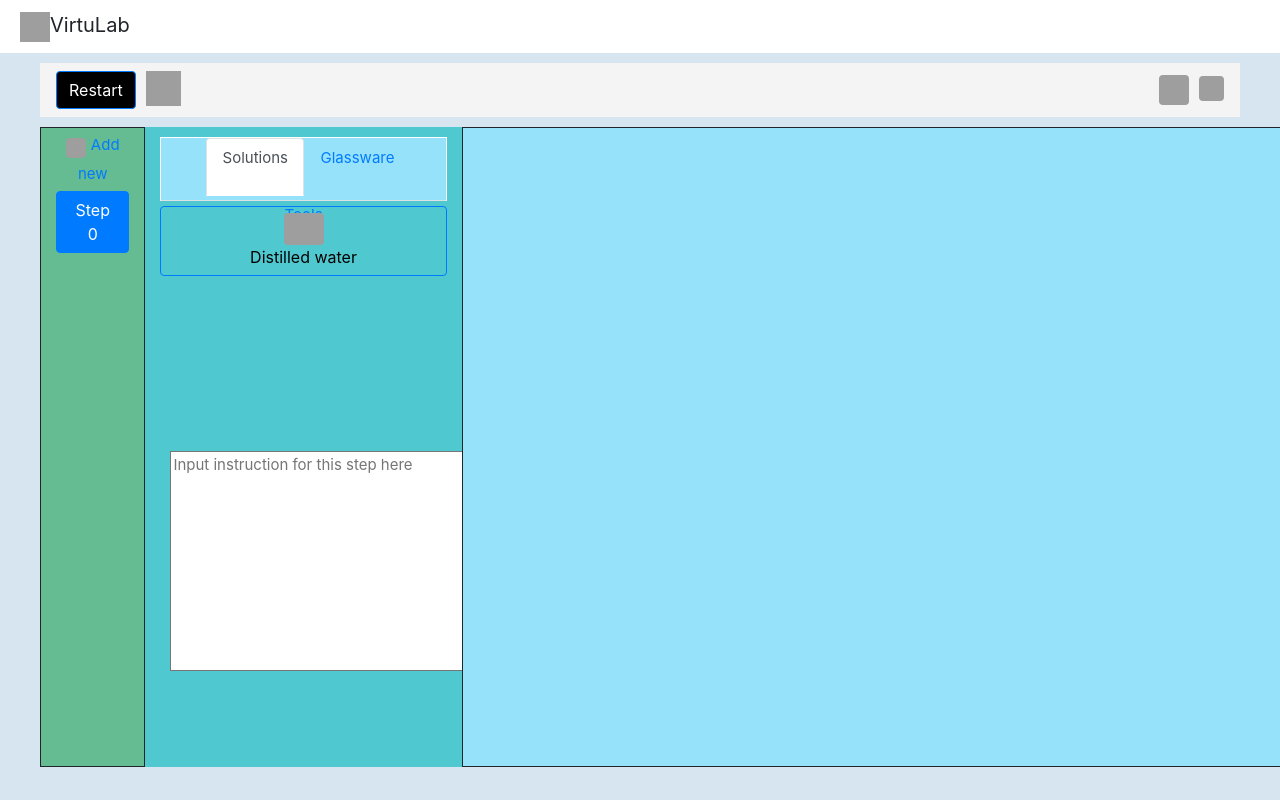
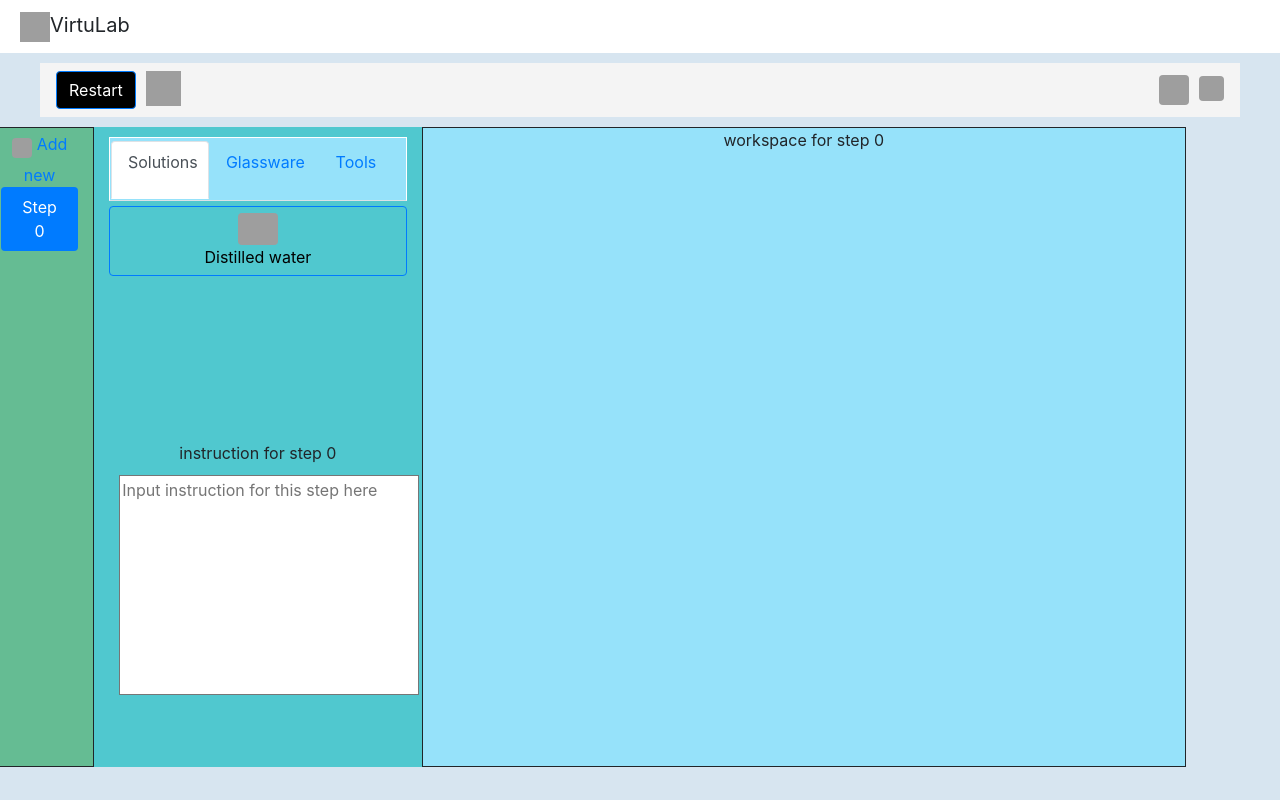
Before and after one commit to weiggwp/VirtuLab, a React (Create React App) app in the folder frontend/: page /create_lab in a window 1280 px wide. Shown: the top 800 px of the page. Built offline with nearby package versions, Linux system fonts and the light colour scheme; grey boxes are pictures that could not be loaded.

Commit message:
Using Tabs for steps in lab creation

```diff
--- a/frontend/src/components/Slides.jsx
+++ b/frontend/src/components/Slides.jsx
@@ -1,5 +1,5 @@
 import React from "react";
-import {Image} from "react-bootstrap";
+import {Image, Nav} from "react-bootstrap";
 import '../stylesheets/slides.css';
 import Container from "react-bootstrap/Container";
 import Row from "react-bootstrap/Row";
@@ -11,67 +11,76 @@ import ToggleButton from "react-bootstrap/ToggleButton";
 
 
 class Slides extends React.Component {
-    state = {
-        numChildren: 0
-    }
+    constructor(props) {
+        super(props);
+        this.state = {
+            // numChildren: props.slide_num,
+            // addChild: props.addChild,
+        }
+    };
 
-    render () {
+    render (){
         const children = [];
         children.push(<ChildComponent key={0} number={0} />);
 
-        for (let i = 1; i <= this.state.numChildren; i += 1) {
-            children.push(<ChildComponent key={i} number={i} />);
-        };
+        for (let i = 1; i <= this.props.slide_num; i += 1) {
+            children.push(<ChildComponent key={i} number={i}/>);
+        }
 
         return (
-            <ParentComponent  addChild={this.onAddChild}>
+            <div>
+                <div>
+                    <a href="#" onClick={this.props.addChild}>
+                        <Image  className="add" src="https://secure.webtoolhub.com/static/resources/icons/set114/28bdd2bd.png" rounded />
+                        Add new
+                    </a>
+                </div>
 
-                {children}
-            </ParentComponent>
+                <Nav variant="pills" className="flex-column">
+                    {children}
+                </Nav>
+            </div>
         );
     }
 
-    onAddChild = () => {
-        this.setState({
-            numChildren: this.state.numChildren + 1
-        });
-    }
+
 }
 
-const ParentComponent = props => (
-    //<div style={{height:"5vh",display:"inline",overflowX:"scroll"}}>
-    <div >
-        {/*tyle={{overflowY:"scroll"}}>*/}
-        <div>
-            <a href="#" onClick={props.addChild}>
-                <Image  className="add" src="https://secure.webtoolhub.com/static/resources/icons/set114/28bdd2bd.png" rounded />
-                Add new
-            </a>
-        </div>
+// const ParentComponent = props => (
+//     //<div style={{height:"5vh",display:"inline",overflowX:"scroll"}}>
+//     <div >
+//         {/*tyle={{overflowY:"scroll"}}>*/}
+//         <div>
+//             <a href="#" onClick={props.addChild}>
+//                 <Image  className="add" src="https://secure.webtoolhub.com/static/resources/icons/set114/28bdd2bd.png" rounded />
+//                 Add new
+//             </a>
+//         </div>
+//
+//         {/*<Container style={{overflowY:"scroll",height:"100%"}}>*/}
+//             {/*<Row style={{overflowX:"scroll",height:"7vh",marginTop:"5px"}}>*/}
+//             {/*    <div id="children-pane" style={{width:"35vh",marginTop:"5px"}}>*/}
+//         <div >
+//
+//             {/*<ButtonToolbar>*/}
+//                 <ToggleButtonGroup vertical className={"Btn-Blue-BG"} type="radio" name="options" >
+//                     {/*<ToggleButton value={1} className={"Btn-Blue-BG togglebutton btn-info"}>{"Step 1"}</ToggleButton>*/}
+//                     {/*<ToggleButton value={2} className={"Btn-Blue-BG togglebutton btn-info"}>{"Step 2"}</ToggleButton>*/}
+//
+//                     {props.children}
+//
+//                 </ToggleButtonGroup>
+//             {/*</ButtonToolbar>*/}
+//         </div>
+//                 {/*</div>*/}
+//             {/*</Row>*/}
+//         {/*</Container>*/}
+//
+//     </div>
+//     // </div>
+// );
 
-        {/*<Container style={{overflowY:"scroll",height:"100%"}}>*/}
-            {/*<Row style={{overflowX:"scroll",height:"7vh",marginTop:"5px"}}>*/}
-            {/*    <div id="children-pane" style={{width:"35vh",marginTop:"5px"}}>*/}
-        <div   >
-
-            {/*<ButtonToolbar>*/}
-                <ToggleButtonGroup vertical className={"Btn-Blue-BG"} type="radio" name="options" >
-                    {/*<ToggleButton value={1} className={"Btn-Blue-BG togglebutton btn-info"}>{"Step 1"}</ToggleButton>*/}
-                    {/*<ToggleButton value={2} className={"Btn-Blue-BG togglebutton btn-info"}>{"Step 2"}</ToggleButton>*/}
-
-                    {props.children}
-
-                </ToggleButtonGroup>
-            {/*</ButtonToolbar>*/}
-        </div>
-                {/*</div>*/}
-            {/*</Row>*/}
-        {/*</Container>*/}
-
-    </div>
-    // </div>
-);
-
-const ChildComponent = props => <ToggleButton value={props.number} className={"Btn-Blue-BG togglebutton "}>{"Step "+props.number}</ToggleButton>;
+const ChildComponent = props => <Nav.Item> <Nav.Link eventKey={props.number}>Step {props.number}</Nav.Link> </Nav.Item>;
+// const ChildComponent = props => <ToggleButton value={props.number} className={"Btn-Blue-BG togglebutton "}>{"Step "+props.number}</ToggleButton>;
 
 export {Slides};
--- a/frontend/src/components/create_lab.jsx
+++ b/frontend/src/components/create_lab.jsx
@@ -4,7 +4,7 @@ import icon from "../Images/v.jpg";
 import '../stylesheets/banner.css';
 import '../stylesheets/student_lab.css';
 import '../stylesheets/create_lab.css';
-import {Button, Col, Container, FormGroup, Image, Nav, Navbar, Row,InputGroup,FormControl,Card} from "react-bootstrap";
+import {Tab,Button, Col, Container, FormGroup, Image, Nav, Navbar, Row,InputGroup,FormControl,Card} from "react-bootstrap";
 import Redirect from "react-router-dom/es/Redirect";
 import {Link} from "react-router-dom";
 import {Instruction} from "./instruction";
@@ -13,17 +13,14 @@ import {Slides} from "./Slides";
 
 import {EquipmentList} from "./EquipmentList";
 
-
-
 class create_lab extends React.Component {
     constructor(props) {
         super(props);
         this.state = {
             redirectHome: false,
-            // selectEquipment: false,
-            // doSetup:false,
             restart:false,
-            instruction:""
+            steps: [],
+            step_num: 0,
 
         };
     }
@@ -32,34 +29,6 @@ class create_lab extends React.Component {
             redirectHome: true
         })
     }
-    // clickSelectEquipment = () => {
-    //     this.setState({
-    //         selectEquipment: true
-    //     })
-    // }
-    // finishSelectEquipment = () => {
-    //     this.setState({
-    //         selectEquipment: false
-    //     })
-    // }
-    // clickSetup = () => {
-    //     this.setState({
-    //         doSetup: true
-    //     })
-    // }
-    // finishSetup = () => {
-    //     this.setState({
-    //         doSetup: false
-    //     })
-    // }
-    // ifSelectingEquipment()
-    // {
-    //     return this.state.selectEquipment && !this.state.doSetup
-    // }
-    // ifSettingup()
-    // {
-    //     return this.state.doSetup && !this.state.selectEquipment
-    // }
 
     setRestart = () => {
         this.setState({
@@ -80,26 +49,11 @@ class create_lab extends React.Component {
         )
 
     }
-    tab()
-    {
-        return(
-            <label className="tab"  >Create Lab</label>
-        )
 
-    }
-
-    slides()
-    {
-        return(
-            <div>
-                <Slides/>
-            </div>
-            )
-    }
     handleFieldChange = (e, field) => {
         this.setState({ [field]: e.target.value });
     };
-    instructions()
+    instruction0()
     {
         return(
             <div style={{padding: 10,width: '20rem',height:'30vh'}}>
@@ -116,19 +70,40 @@ class create_lab extends React.Component {
         )
     }
 
-    options()
+    instructionPane()
     {
+        const instructions = [];
+        // instructions.push(<Tab.Pane eventKey={0}> {this.state.steps[0].instruction} </Tab.Pane>);
+        instructions.push(<Tab.Pane eventKey={0}> instruction for step {0} {this.instruction0()} </Tab.Pane>);
 
-            return(
-                <div>
+        for (let i = 1; i <= this.state.step_num; i += 1) {
+            // instructions.push(<Tab.Pane eventKey={i}> {this.state.steps[i].instruction} </Tab.Pane>);
+            instructions.push(<Tab.Pane eventKey={i}>instruction for step {i} </Tab.Pane>);
+            }
 
-                    <EquipmentList/>
-                    {/*<Instruction/>*/}
-                    {this.instructions()}
-                </div>
+        return(
+            <Tab.Content>
+                <EquipmentList/>
+                {instructions}
+            </Tab.Content>
+        )
 
-            )
+    }
+    workspacePane(){
+        const workspaces = [];
+        // workspaces.push(<Tab.Pane eventKey={0}> {this.state.steps[0].workspace} </Tab.Pane>);
+        workspaces.push(<Tab.Pane eventKey={0}> workspace for step {0} </Tab.Pane>);
 
+        for (let i = 1; i <= this.state.step_num; i += 1) {
+            // workspaces.push(<Tab.Pane eventKey={i}> {this.state.steps[i].workspace} </Tab.Pane>);
+            workspaces.push(<Tab.Pane eventKey={i}>workspace for step {i} </Tab.Pane>);
+        }
+
+        return(
+            <Tab.Content>
+                {workspaces}
+            </Tab.Content>
+        )
     }
     toolbar()
     {
@@ -190,6 +165,22 @@ class create_lab extends React.Component {
             )
         }*/
     }
+    handleAddChild = () => {
+        this.setState({
+            //add a new step to steps[]
+            step_num: this.state.step_num + 1
+        });
+        // alert(this.state.step_num);
+    };
+    handlInstructionUpdate = () => {
+        this.setState({
+            //add a new step to steps[]
+            step_num: this.state.step_num + 1
+        });
+        // alert(this.state.step_num);
+    };
+
+
     render(){
 
         return(
@@ -199,25 +190,42 @@ class create_lab extends React.Component {
                 {/*<div style={{display:"flex"}}>*/}
                 {/*    {this.tab()}*/}
                 {this.toolbar()}
-                <Container fluid className={"contain"} style={{cursor: 'initial'}}>
-                    <Row >
-                        <Col style={{justifyContent:'center',alignItems:"center",height: '80vh',overflowY:"scroll",backgroundColor:"#65bc93"}}  lg={{span:1}} className={"darkerBack"}>
-                            {this.slides()}
-                        </Col>
+                {/*<Container fluid className={"contain"} style={{cursor: 'initial'}}>*/}
+                {/*    <Row >*/}
+                {/*        <Col style={{justifyContent:'center',alignItems:"center",height: '80vh',overflowY:"scroll",backgroundColor:"#65bc93"}}  lg={{span:1}} className={"darkerBack"}>*/}
+                {/*            {this.slides()}*/}
+                {/*        </Col>*/}
 
-                        <Col style={{justifyContent:'center',alignItems:"center",height: '80vh',backgroundColor:"#50c8cf"}}  lg={{span:3}} >
-                            {/*<Instruction/>*/}
-                            {this.options()}
-                        </Col>
-                        <Col lg={{span:8}} className="darkerBack" >
-                            <Workspace empty={true}/>
+                {/*        <Col style={{justifyContent:'center',alignItems:"center",height: '80vh',backgroundColor:"#50c8cf"}}  lg={{span:3}} >*/}
+                {/*            /!*<Instruction/>*!/*/}
+                {/*            {this.options()}*/}
+                {/*        </Col>*/}
+                {/*        <Col lg={{span:8}} className="darkerBack" >*/}
+                {/*            <Workspace empty={true}/>*/}
 
 
 
+                {/*        </Col>*/}
+
+                {/*    </Row>*/}
+                {/*</Container>*/}
+                <Tab.Container id="steps" defaultActiveKey="0">
+                    <Row>
+                        <Col style={{justifyContent:'center',alignItems:"center",height: '80vh',overflowY:"scroll",backgroundColor:"#65bc93"}}  lg={{span:1}} className={"darkerBack"}>
+                            {/*{this.slides()}*/}
+                            {/*<Slides slide_num={this.state.steps.length} addChild={this.handleAddChild}/>*/}
+                            <Slides slide_num={this.state.step_num} addChild={this.handleAddChild}/>
                         </Col>
+                        <Col style={{justifyContent:'center',alignItems:"center",height: '80vh',backgroundColor:"#50c8cf"}}  lg={{span:3}} >
+                                {this.instructionPane()}
+                        </Col>
+                        <Col lg={{span:7}} className="darkerBack" >
+                            {this.workspacePane()}
 
+
+                        </Col>
                     </Row>
-                </Container>
+                </Tab.Container>
             </div>
         )
     }
--- a/frontend/src/components/instruction.jsx
+++ b/frontend/src/components/instruction.jsx
@@ -11,6 +11,9 @@ class Instruction extends React.Component
     constructor(props)
     {
         super(props);
+        this.state = {
+            text: "Click and place the water bottle in the workspace area, then press finish.",
+        }
 
     }
 
@@ -26,7 +29,7 @@ class Instruction extends React.Component
             <Card.Body style={{overflowY: "scroll",height:"3vh"}}>
                 {/*<Card.Title>Special title treatment</Card.Title>*/}
                 <Card.Text style={{textAlign:"left"}}>
-                    Click and place the water bottle in the workspace area, then press finish.
+                    {this.state.text}
                     <br/>Note: This is only here for demo purposes
                 </Card.Text>
             </Card.Body>
```
Also changed, not shown: frontend/src/class.js (added, +16 -0 lines).
